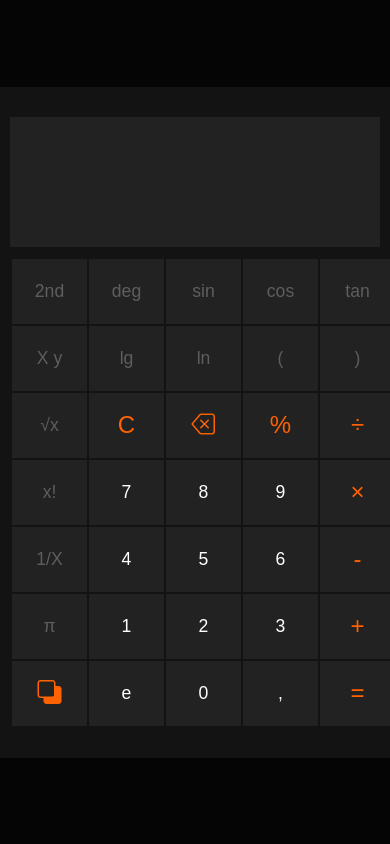
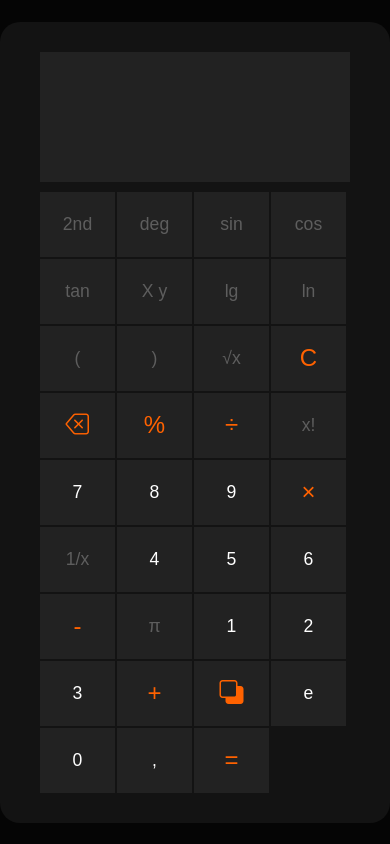
Before and after one commit to Vkakarott/calculadora, a plain HTML site: page index.html in a window 390 px wide. Drawn offline with nearby package versions, Linux system fonts and the light colour scheme.

Commit message:
layout ok

```diff
--- a/index.html
+++ b/index.html
@@ -14,57 +14,43 @@
                 <div class="partial"></div>
                 <div class="result"></div>
             </section>
-            <table class="keyboard">
-                <tr>
-                    <td><button onclick="revertFunctions()" class="plus-operator">2nd</button></td>
-                    <td><button id="deg" class="plus-operator">deg</button></td>
-                    <td><button id="sin" class="plus-operator">sin</button></td>
-                    <td><button id="cos" class="plus-operator">cos</button></td>
-                    <td><button id="tan" class="plus-operator">tan</button></td>
-                </tr>
-                <tr>
-                    <td><button class="plus-operator">X <span class="el">y</span></button></td>
-                    <td><button class="plus-operator">lg</button></td>
-                    <td><button class="plus-operator">ln</button></td>
-                    <td><button class="plus-operator">&#40</button></td>
-                    <td><button class="plus-operator">&#41</button></td>
-                </tr>
-                <tr>
-                    <td><button class="plus-operator">&radic;x</button></td>
-                    <td><button value="dell" class="operating">C</button></td>
-                    <td><button value="close" class="operating"><i class="bi bi-backspace"></i></button></td>
-                    <td><button value="**" class="operating">%</button></td>
-                    <td><button value="/" class="operating">&#247</button></td>
-                </tr>
-                <tr>
-                    <td><button class="plus-operator">x!</button></td>
-                    <td><button value="7" class="num">7</button></td>
-                    <td><button value="8" class="num">8</button></td>
-                    <td><button value="9" class="num">9</button></td>
-                    <td><button value="*" class="operating">&#215</button></td>
-                </tr>
-                <tr>
-                    <td><button class="plus-operator">1/X</button></td>
-                    <td><button value="4" class="num">4</button></td>
-                    <td><button value="5" class="num">5</button></td>
-                    <td><button value="6" class="num">6</button></td>
-                    <td><button value="-" class="operating">-</button></td>
-                </tr>
-                <tr>
-                    <td><button class="plus-operator">&pi;</button></td>
-                    <td><button value="1" class="num">1</button></td>
-                    <td><button value="2" class="num">2</button></td>
-                    <td><button value="3" class="num">3</button></td>
-                    <td><button value="+" class="operating">+</button></td>
-                </tr>
-                <tr>
-                    <td><button class="operating"><i class="bi bi-back"></i></i></button></td>
-                    <td><button class="num">e</button></td>
-                    <td><button value="0" class="num">0</button></td>
-                    <td><button value="." class="num">,</button></td>
-                    <td><button value="=" class="operating" id="igual">=</button></td>
-                </tr>
-            </table>
+            <section class="keyboard">
+                <button value="second" class="plus-operator">2nd</button>
+                <button value="deg" class="plus-operator">deg</button>
+                <button value="sin" class="plus-operator">sin</button>
+                <button value="cos" class="plus-operator">cos</button>
+                <button value="tan" class="plus-operator">tan</button>
+                <button value="expoente" class="plus-operator">X <span class="el">y</span></button>
+                <button value="log" class="plus-operator">lg</button>
+                <button value="ln" class="plus-operator">ln</button>
+                <button value="(" class="plus-operator">&#40</button>
+                <button value=")" class="plus-operator">&#41</button>
+                <button value="raiz" class="plus-operator">&radic;x</button>
+                <button value="dell" class="operating">C</button>
+                <button value="close" class="operating"><i class="bi bi-backspace"></i></button>
+                <button value="porcento" class="operating">%</button>
+                <button value="divisao" class="operating">&#247</button>
+                <button value="fatorial" class="plus-operator">x!</button>
+                <button value="7" class="num">7</button>
+                <button value="8" class="num">8</button>
+                <button value="9" class="num">9</button>
+                <button value="multiplicacao" class="operating">&#215</button>
+                <button class="plus-operator"><span class="one">1</span><span class="barra">/</span><span class="x">x</span></button>
+                <button value="4" class="num">4</button>
+                <button value="5" class="num">5</button>
+                <button value="6" class="num">6</button>
+                <button value="-" class="operating">-</button>
+                <button value="pi" class="plus-operator">&pi;</button>
+                <button value="1" class="num">1</button>
+                <button value="2" class="num">2</button>
+                <button value="3" class="num">3</button>
+                <button value="+" class="operating">+</button>
+                <button value="invert" class="operating"><i class="bi bi-back"></i></i></button>
+                <button value="exponencial" id="exponencial" class="plus-operator">e</button>
+                <button value="0" class="num">0</button>
+                <button value="." class="num">,</button>
+                <button value="=" class="operating" id="igual">=</button>
+            </section>
         </section>
     </main>
 
--- a/script.js
+++ b/script.js
@@ -1,8 +1,8 @@
 const btns = document.querySelectorAll('button');
 const result = document.querySelector('.result');
 const partial = document.querySelector('.partial');
+const body = document.querySelector('.body');
 
-//forEach nos botões para adicionar um evento de click que chama a função de mesmo nome
 btns.forEach((button, value) => {
     button.addEventListener('click', () => {
         click(value);
@@ -13,10 +13,29 @@ btns.forEach((button, value) => {
 function click( data ) {
     btns.forEach((button, value) => {
         if(data === value) {
-            if (value === 'dell') clear();
-            else if (value === 'close')
+            if (isNaN(btns[value].value)) {
+                switch (btns[value].value) {
+                    case 'dell':
+                        clear();
+                        break;
+                    case 'close':
+                        eraser();
+                        break;
+                    case 'equal':
+                        calculate();
+                        break;
+                    case 'invert':
+                        invertCalc();
+                }
+            } else {
+                show(btns[value].value);
+            }
         }
     });
+}
+
+function invertCalc() {
+    body.classList.toggle('cientific');
 }
 
 //função para mostrar valor digitado na tela
@@ -33,16 +52,16 @@ function clear() {
 
 //função que apaga ultimo valor digitado
 function eraser() {
-    resul.innerHTML = resul.innerHTML.slice(0, -1);
+    result.innerHTML = result.innerHTML.slice(0, -1);
     upDisplayParse();
-    if (resul.innerHTML.length < 2) {
+    if (result.innerHTML.length < 2) {
         clear();
     }
 }
 
 //função que faz o calculo da espressão e mostra como resultado parcial
 function upDisplayParse() {
-    const expression = resul.innerHTML;
+    const expression = result.innerHTML;
     if (expression) {
         let result = eval(expression);
         parse.innerHTML = result;
@@ -51,6 +70,6 @@ function upDisplayParse() {
 
 //função que transforma o resultado parcial em resultado final
 function calculate() {
-    resul.innerHTML = parse.innerHTML;
+    result.innerHTML = parse.innerHTML;
     parse.innerHTML = '';
 }
--- a/stylebasic.css
+++ b/stylebasic.css
@@ -41,7 +41,7 @@ main {
     flex-direction: column;
     align-items: center;
     justify-content: center;
-    min-width: 370px;
+    max-width: 383px;
     border-radius: 20px;
     padding: 30px 40px;
     gap: 10px;
@@ -60,9 +60,11 @@ main {
 
 .keyboard {
     display: flex;
-    flex-direction: column;
+    flex-direction: row;
+    flex-wrap: wrap;
     width: 100%;
     height: 100%;
+    gap: 2px;
 }
 
 button {
@@ -87,3 +89,19 @@ button:hover {
 .plus-operator {
     color: var(--button-light-color);
 }
+
+#exponencial {
+    color: var(--color-itens);
+}
+
+.cientific {
+    max-width: 306px;
+}
+
+.cientific > section > button {
+    height: 75px;
+}
+
+.cientific > section > .plus-operator {
+    display: none;
+}
```
